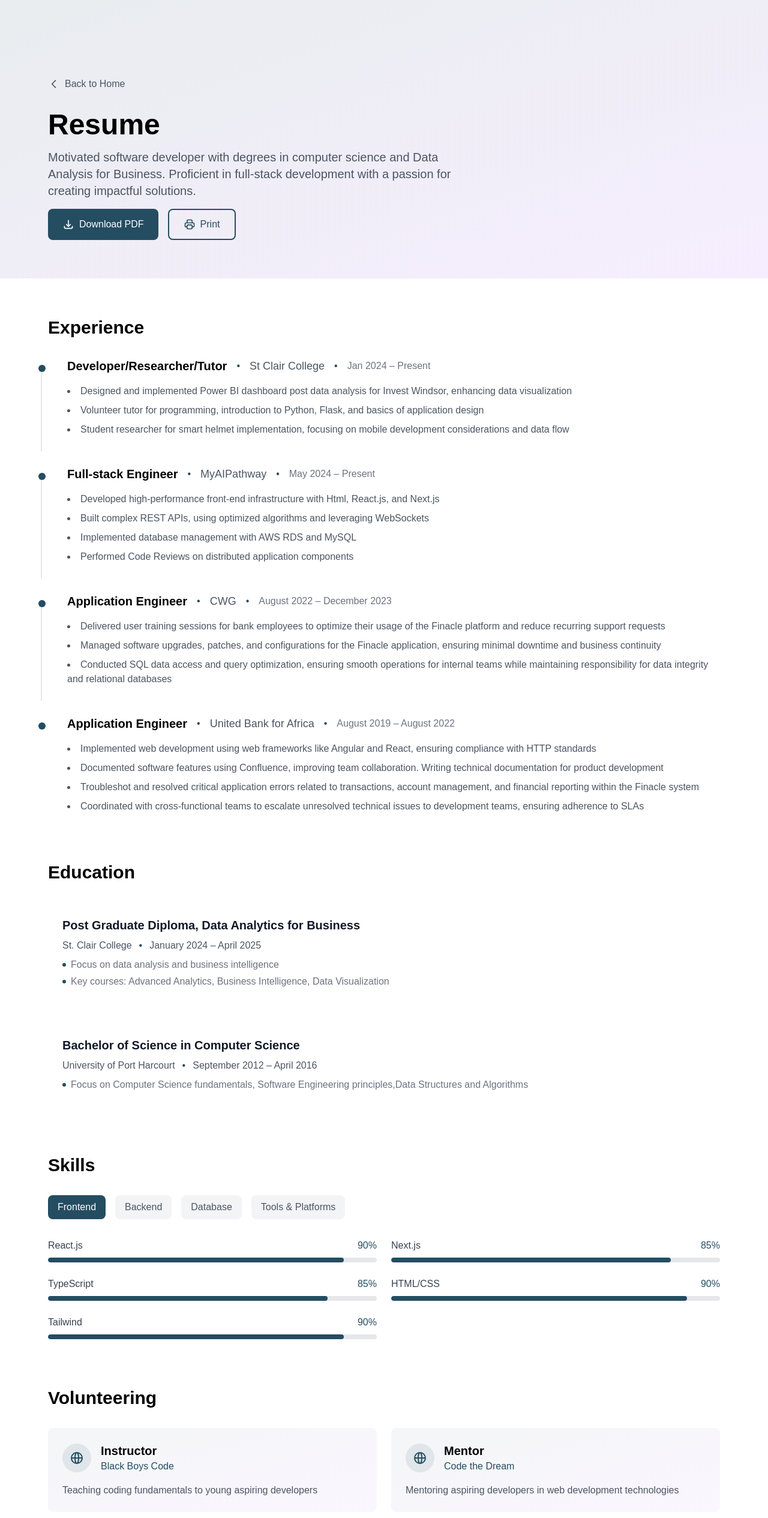
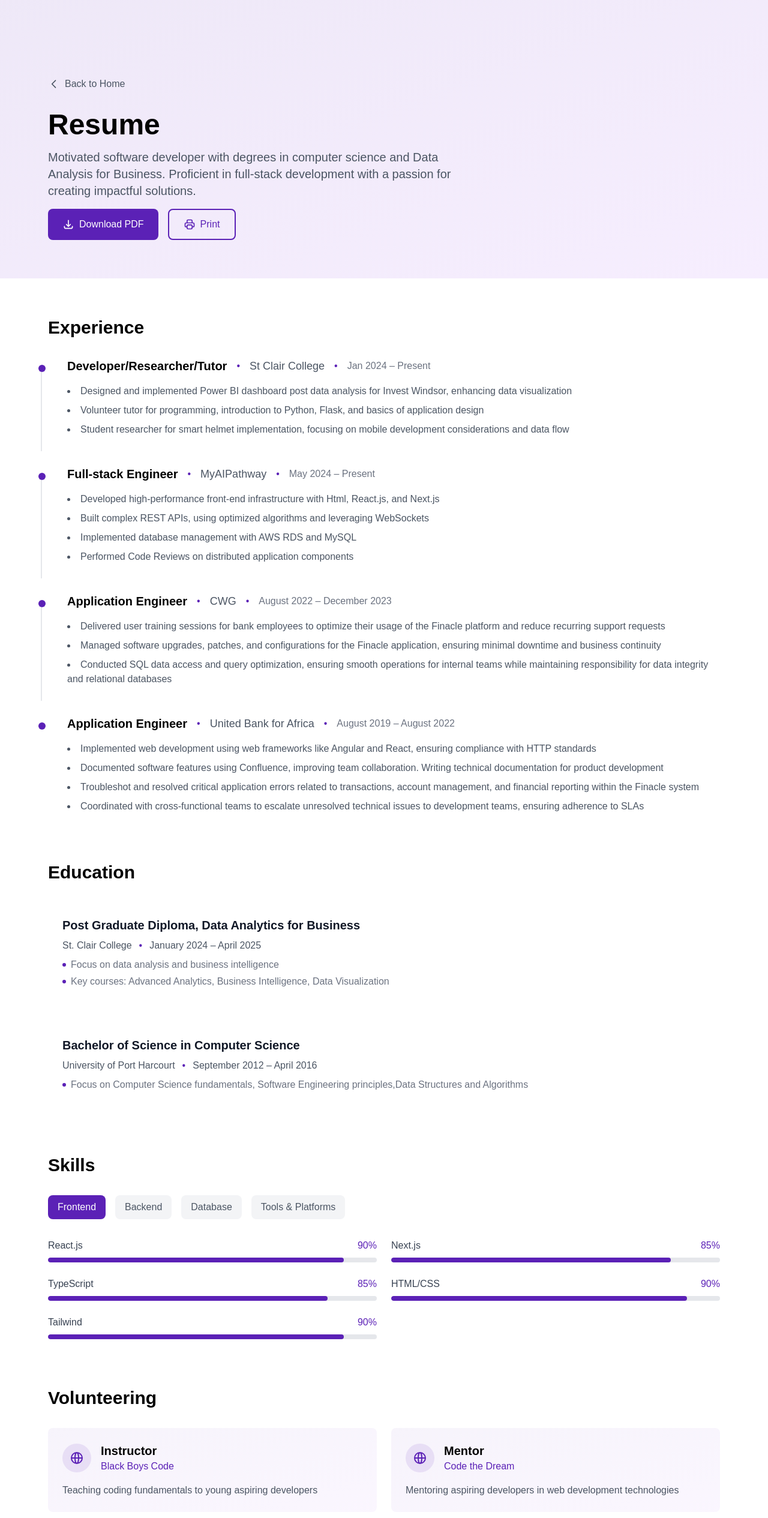
Before and after one commit to greglacinto/greg-portfolio, a Next.js app: page /resume in a window 1280 px wide. Shown: the top 2530 px of the page at 60% size. Built offline with nearby package versions, Linux system fonts and the light colour scheme.

Commit message:
refactor: removed next folder and changed color theme

```diff
--- a/src/components/home/projects.tsx
+++ b/src/components/home/projects.tsx
@@ -46,8 +46,8 @@ export default function Projects() {
             onClick={() => setActiveCategory('fullstack')}
             className={`text-lg font-medium pb-2 border-b-2 transition-colors ${
               activeCategory === 'fullstack'
-                ? 'border-teal text-teal'
-                : 'border-transparent hover:text-teal'
+                ? 'border-primary text-primary'
+                : 'border-transparent hover:text-primary'
             }`}
           >
             Full-stack
@@ -56,8 +56,8 @@ export default function Projects() {
             onClick={() => setActiveCategory('data')}
             className={`text-lg font-medium pb-2 border-b-2 transition-colors ${
               activeCategory === 'data'
-                ? 'border-teal text-teal'
-                : 'border-transparent hover:text-teal'
+                ? 'border-primary text-primary'
+                : 'border-transparent hover:text-primary'
             }`}
           >
             Data
@@ -84,7 +84,7 @@ export default function Projects() {
                   <div>
                     <Link
                       href={project.link}
-                      className="inline-block px-6 py-3 border-2 border-teal text-teal rounded-lg hover:bg-teal hover:text-white transition-colors"
+                      className="inline-block px-6 py-3 border-2 border-primary text-primary rounded-lg hover:bg-primary hover:text-white transition-colors"
                     >
                       View Project
                     </Link>
--- a/src/components/resume/education.tsx
+++ b/src/components/resume/education.tsx
@@ -25,18 +25,18 @@ export default function Education() {
       <div className="space-y-8">
         {education.map((edu, index) => (
           <div key={index} className="group relative bg-white rounded-lg p-6 hover:shadow-lg transition-shadow">
-            <div className="absolute left-0 top-0 h-full w-1 bg-teal rounded-l-lg opacity-0 group-hover:opacity-100 transition-opacity" />
+            <div className="absolute left-0 top-0 h-full w-1 bg-primary rounded-l-lg opacity-0 group-hover:opacity-100 transition-opacity" />
             <div className="space-y-2">
               <h3 className="text-xl font-bold text-gray-900">{edu.degree}</h3>
               <div className="flex flex-wrap items-center gap-x-3 text-gray-600">
                 <span>{edu.school}</span>
-                <span className="text-teal">•</span>
+                <span className="text-primary">•</span>
                 <span>{edu.period}</span>
               </div>
               <ul className="mt-3 space-y-1 text-gray-500">
                 {edu.highlights.map((highlight, idx) => (
                   <li key={idx} className="flex items-center">
-                    <span className="w-1.5 h-1.5 bg-teal rounded-full mr-2" />
+                    <span className="w-1.5 h-1.5 bg-primary rounded-full mr-2" />
                     {highlight}
                   </li>
                 ))}
--- a/src/components/resume/experience.tsx
+++ b/src/components/resume/experience.tsx
@@ -51,16 +51,16 @@ export default function Experience() {
         {experiences.map((exp, index) => (
           <div key={index} className="group relative">
             {/* Timeline dot */}
-            <div className="absolute -left-4 mt-3 w-3 h-3 bg-teal rounded-full" />
+            <div className="absolute -left-4 mt-3 w-3 h-3 bg-primary rounded-full" />
             {/* Timeline line */}
             <div className="absolute -left-3 mt-6 w-0.5 h-full bg-gray-200 group-last:hidden" />
 
             <div className="pl-8">
               <div className="flex flex-wrap items-center gap-x-4 gap-y-2 mb-4">
                 <h3 className="text-xl font-bold">{exp.title}</h3>
-                <span className="text-teal">•</span>
+                <span className="text-primary">•</span>
                 <span className="text-lg text-gray-600">{exp.company}</span>
-                <span className="text-teal">•</span>
+                <span className="text-primary">•</span>
                 <span className="text-gray-500">{exp.period}</span>
               </div>
               <ul className="list-disc list-inside space-y-2 text-gray-600">
--- a/src/components/resume/hero.tsx
+++ b/src/components/resume/hero.tsx
@@ -2,12 +2,12 @@ import Link from 'next/link'
 
 export default function ResumeHero() {
   return (
-    <div className="bg-gradient-to-br from-teal/10 to-purple-500/10 pt-32 pb-16">
+    <div className="bg-gradient-to-br from-primary/10 to-purple-500/10 pt-32 pb-16">
       <div className="max-w-6xl mx-auto px-4">
         {/* Back to Home Link */}
         <Link
           href="/"
-          className="inline-flex items-center text-gray-600 hover:text-teal mb-8 group transition-colors"
+          className="inline-flex items-center text-gray-600 hover:text-primary mb-8 group transition-colors"
         >
           <svg
             className="w-5 h-5 mr-2 transform transition-transform group-hover:-translate-x-1"
@@ -30,7 +30,7 @@ export default function ResumeHero() {
             <a
               href="/Gregory_Odiase-Full_Stack_Engineer.pdf"
               download
-              className="inline-flex items-center px-6 py-3 bg-teal text-white rounded-lg hover:bg-teal-dark transition-colors"
+              className="inline-flex items-center px-6 py-3 bg-primary text-white rounded-lg hover:bg-primary-dark transition-colors"
             >
               <svg className="w-5 h-5 mr-2" fill="none" stroke="currentColor" viewBox="0 0 24 24">
                 <path strokeLinecap="round" strokeLinejoin="round" strokeWidth={2} d="M4 16v1a3 3 0 003 3h10a3 3 0 003-3v-1m-4-4l-4 4m0 0l-4-4m4 4V4" />
@@ -39,7 +39,7 @@ export default function ResumeHero() {
             </a>
             <button
               onClick={() => window.print()}
-              className="inline-flex items-center px-6 py-3 border-2 border-teal text-teal rounded-lg hover:bg-teal/10 transition-colors"
+              className="inline-flex items-center px-6 py-3 border-2 border-primary text-primary rounded-lg hover:bg-primary/10 transition-colors"
             >
               <svg className="w-5 h-5 mr-2" fill="none" stroke="currentColor" viewBox="0 0 24 24">
                 <path strokeLinecap="round" strokeLinejoin="round" strokeWidth={2} d="M17 17h2a2 2 0 002-2v-4a2 2 0 00-2-2H5a2 2 0 00-2 2v4a2 2 0 002 2h2m2 4h6a2 2 0 002-2v-4a2 2 0 00-2-2H9a2 2 0 00-2 2v4a2 2 0 002 2zm8-12V5a2 2 0 00-2-2H9a2 2 0 00-2 2v4h10z" />
--- a/src/components/resume/skills.tsx
+++ b/src/components/resume/skills.tsx
@@ -57,8 +57,8 @@ export default function Skills() {
             onClick={() => setActiveCategory(category.name)}
             className={`px-4 py-2 rounded-lg transition-colors ${
               activeCategory === category.name
-                ? 'bg-teal text-white'
-                : 'bg-gray-100 text-gray-600 hover:bg-teal/10'
+                ? 'bg-primary text-white'
+                : 'bg-gray-100 text-gray-600 hover:bg-primary/10'
             }`}
           >
             {category.name}
@@ -74,11 +74,11 @@ export default function Skills() {
             <div key={index} className="group">
               <div className="flex justify-between mb-2">
                 <span className="font-medium text-gray-700">{skill.name}</span>
-                <span className="text-teal">{skill.level}%</span>
+                <span className="text-primary">{skill.level}%</span>
               </div>
               <div className="h-2 bg-gray-200 rounded-full overflow-hidden">
                 <div
-                  className="h-full bg-teal rounded-full transition-all duration-500 ease-out group-hover:opacity-80"
+                  className="h-full bg-primary rounded-full transition-all duration-500 ease-out group-hover:opacity-80"
                   style={{ width: `${skill.level}%` }}
                 />
               </div>
--- a/src/components/resume/volunteer.tsx
+++ b/src/components/resume/volunteer.tsx
@@ -19,17 +19,17 @@ export default function Volunteer() {
         {volunteerWork.map((work, index) => (
           <div
             key={index}
-            className="p-6 bg-gradient-to-br from-teal/5 to-purple-500/5 rounded-lg hover:shadow-lg transition-all"
+            className="p-6 bg-gradient-to-br from-primary/5 to-purple-500/5 rounded-lg hover:shadow-lg transition-all"
           >
             <div className="flex items-center mb-4">
-              <div className="w-12 h-12 bg-teal/10 rounded-full flex items-center justify-center mr-4">
-                <svg className="w-6 h-6 text-teal" fill="none" stroke="currentColor" viewBox="0 0 24 24">
+              <div className="w-12 h-12 bg-primary/10 rounded-full flex items-center justify-center mr-4">
+                <svg className="w-6 h-6 text-primary" fill="none" stroke="currentColor" viewBox="0 0 24 24">
                   <path strokeLinecap="round" strokeLinejoin="round" strokeWidth={2} d="M21 12a9 9 0 01-9 9m9-9a9 9 0 00-9-9m9 9H3m9 9a9 9 0 01-9-9m9 9c1.657 0 3-4.03 3-9s-1.343-9-3-9m0 18c-1.657 0-3-4.03-3-9s1.343-9 3-9m-9 9a9 9 0 019-9" />
                 </svg>
               </div>
               <div>
                 <h3 className="text-xl font-bold">{work.role}</h3>
-                <p className="text-teal">{work.organization}</p>
+                <p className="text-primary">{work.organization}</p>
               </div>
             </div>
             <p className="text-gray-600">{work.description}</p>
--- a/tailwind.config.js
+++ b/tailwind.config.js
@@ -17,6 +17,11 @@ module.exports = {
           DEFAULT: '#244D61',
           light: '#2E6075',
           dark: '#1A3A4A',
+        },
+        primary: {
+          DEFAULT: '#5B21B6', // Royal Purple
+          light: '#7C3AED', // Lighter purple
+          dark: '#4C1D95', // Darker purple
         }
       }
     },
```
Also changed, not shown: src/components/home/hero.tsx (+9 -9 lines), src/components/shared/footer.tsx (+5 -5 lines), src/components/shared/navigation.tsx (+12 -12 lines).
